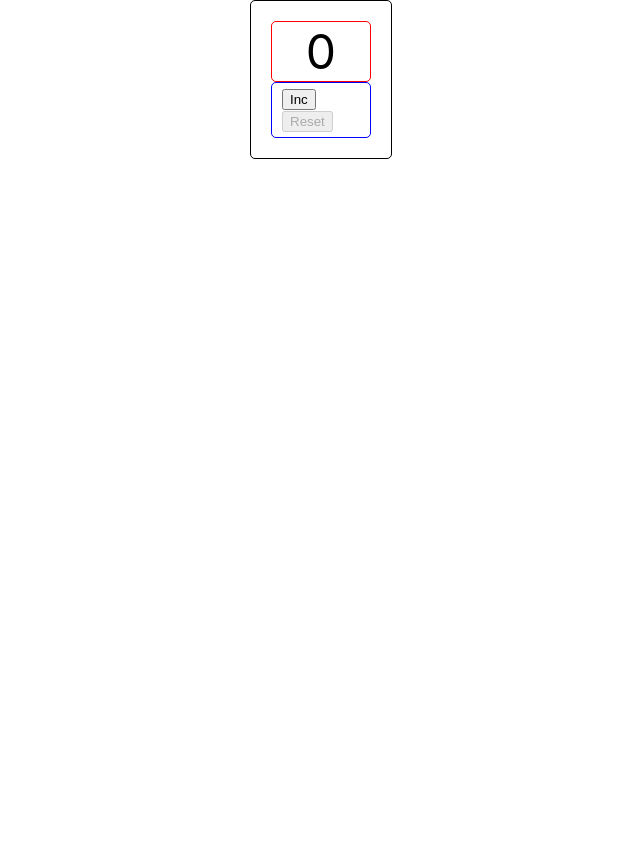
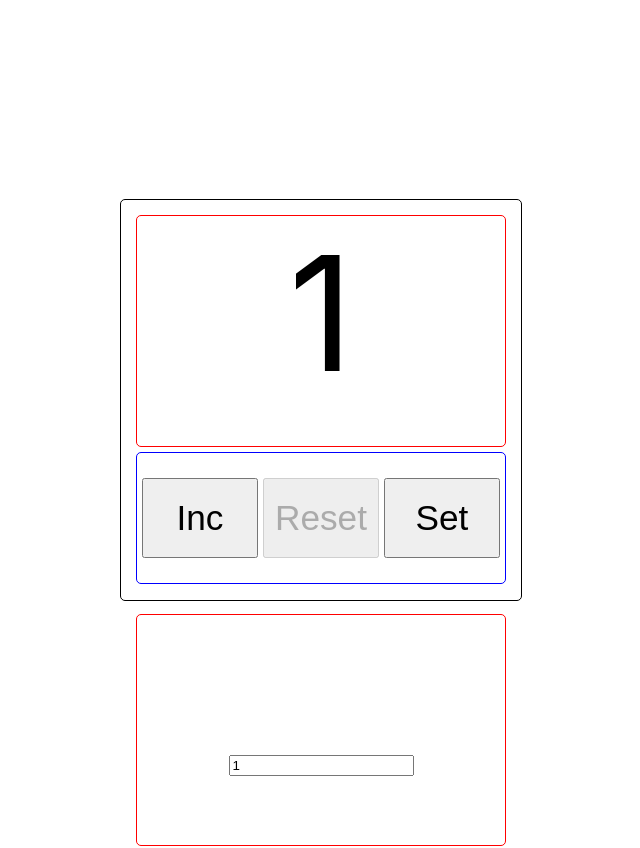
Before and after one commit to LeonShus/CounterTS, a React (Create React App) app: page / in a window 1280 px wide. Shown: the top 848 px of the page, without its empty margins (319-959 px from the left). Before the commit the page ends 800 px from the top, so only its background shows below. Built offline with nearby package versions, Linux system fonts and the light colour scheme.

Commit message:
add Settings & refactoring Counter

```diff
--- a/src/App.module.css
+++ b/src/App.module.css
@@ -1,6 +1,11 @@
 .container {
+    width: 400px;
+    height: 400px;
     border: 1px solid black;
     border-radius: 5px;
-    width: 140px;
-    margin: auto;
+    position: absolute;
+    top: 50%;
+    left: 50%;
+    margin-right: -50%;
+    transform: translate(-50%, -50%);
 }
--- a/src/App.tsx
+++ b/src/App.tsx
@@ -1,19 +1,23 @@
 import React, {useState} from "react"
 import classes from "./App.module.css"
-import {CounterComponent} from "./Components/CounterComponent";
+import {CounterComponent} from "./Components/Counter/CounterComponent";
+import {SettingsForCounter} from "./Components/SettingsForCounter/SettingsForCounter";
 
 function App() {
 
-    const [counter, setCounter] = useState<number>(0)
-    const maxCounter = 2
+    const [maxCounter, setMaxCounter] = useState<number>(5)
+    const [minCounter, setMinCounter] = useState<number>(1)
+
+    const [counter, setCounter] = useState<number>(minCounter)
+
 
     const incCounter = () => {
-        if(counter < maxCounter){
+        if (counter < maxCounter) {
             setCounter(counter + 1)
         }
     }
     const resetCounter = () => {
-        setCounter(0)
+        setCounter(minCounter)
     }
 
     return (
@@ -21,7 +25,17 @@ function App() {
             <CounterComponent counter={counter}
                               incCounter={incCounter}
                               resetCounter={resetCounter}
-                              maxCounter={maxCounter}/>
+                              maxCounter={maxCounter}
+                              minCounter={minCounter}
+                              setCounter={setCounter}
+            />
+
+
+            <SettingsForCounter maxCounter={maxCounter}
+                                minCounter={minCounter}
+                                setMaxCounter={setMaxCounter}
+                                setMinCounter={setMinCounter}
+            />
         </div>
     );
 }
--- /dev/null
+++ b/src/Components/Counter/CounterComponent.module.css
@@ -0,0 +1,30 @@
+.container {
+    padding: 15px;
+}
+.counter{
+    height: 230px;
+    font-size: 10rem;
+    border: 1px solid red;
+    border-radius: 5px;
+    text-align: center;
+    margin-bottom: 5px;
+}
+.btnCont{
+    display: grid;
+    grid-template-columns: 1fr 1fr 1fr;
+    align-items: center;
+    grid-gap: 5px;
+
+    height: 120px;
+    border: 1px solid blue;
+    border-radius: 5px;
+    padding: 5px;
+}
+.btn {
+    height: 80px;
+    font-size: 2.2rem;
+
+}
+.maxVal{
+    color: red;
+}
--- /dev/null
+++ b/src/Components/Counter/CounterComponent.tsx
@@ -0,0 +1,46 @@
+import React, {useEffect, useState} from "react"
+import classes from "./CounterComponent.module.css"
+import {Button} from "../DefaultComponent/Button";
+
+type CounterComponentType = {
+    counter: number
+    incCounter: () => void
+    resetCounter: () => void
+    maxCounter: number
+    minCounter: number
+    setCounter: (e: number) => void
+}
+
+export const CounterComponent = ({
+                                     counter, incCounter, resetCounter,
+                                     maxCounter, minCounter, ...props
+                                 }: CounterComponentType) => {
+
+    //Проверка на валидный counter
+    useEffect(() => {
+        counter > maxCounter &&
+        props.setCounter(maxCounter)
+
+        counter < minCounter &&
+        props.setCounter(minCounter)
+
+    }, [maxCounter, minCounter])
+
+    const disableFunc = (n: number) => counter === n
+
+    const maxCounterStyle = counter >= maxCounter ? classes.maxVal : ""
+
+    return (
+        <div className={classes.container}>
+            <div className={`${maxCounterStyle} ${classes.counter}`}>
+                {counter}
+            </div>
+            <div className={classes.btnCont}>
+                <Button style={classes.btn} disabled={disableFunc(maxCounter)} callback={incCounter} name={"Inc"}/>
+                <Button style={classes.btn} disabled={disableFunc(minCounter)} callback={resetCounter} name={"Reset"}/>
+                <Button style={classes.btn} callback={resetCounter} name={"Set"}/>
+            </div>
+
+        </div>
+    )
+}
--- a/src/Components/CounterComponent.module.css
+++ /dev/null
@@ -1,21 +0,0 @@
-.container {
-    padding: 20px;
-}
-.counter{
-    font-size: 3rem;
-    border: 1px solid red;
-    border-radius: 5px;
-    text-align: center;
-}
-.btnCont{
-    border: 1px solid blue;
-    border-radius: 5px;
-    padding: 5px;
-}
-.btnCont button {
-    margin-left: 5px;
-}
-
-.maxVal{
-    color: red;
-}
--- a/src/Components/CounterComponent.tsx
+++ /dev/null
@@ -1,30 +0,0 @@
-import React from "react"
-import classes from "./CounterComponent.module.css"
-import {Button} from "./DefaultComponent/Button";
-
-type CounterComponentType = {
-    counter: number
-    incCounter: () => void
-    resetCounter: () => void
-    maxCounter: number
-}
-
-export const CounterComponent = ({counter, incCounter, resetCounter, maxCounter}: CounterComponentType) => {
-
-    const disableFunc = (n: number) => counter === n
-
-    const maxCounterStyle = counter === maxCounter ? classes.maxVal : ""
-
-    return (
-        <div className={classes.container}>
-            <div className={`${maxCounterStyle} ${classes.counter}`}>
-                {counter}
-            </div>
-            <div className={classes.btnCont}>
-                <Button disabled={disableFunc(maxCounter)} callback={incCounter} name={"Inc"}/>
-                <Button disabled={disableFunc(0)} callback={resetCounter} name={"Reset"}/>
-            </div>
-
-        </div>
-    )
-}
--- a/src/Components/DefaultComponent/Button.tsx
+++ b/src/Components/DefaultComponent/Button.tsx
@@ -4,10 +4,11 @@ type ButtonType = {
     name: string
     callback: () => void
     disabled?: boolean
+    style: string
 }
 
-export const Button = ({name, callback, disabled}: ButtonType) => {
+export const Button = ({name, callback, disabled, style}: ButtonType) => {
     return (
-        <button disabled={disabled} onClick={callback}>{name}</button>
+        <button className={style} disabled={disabled} onClick={callback}>{name}</button>
     )
 }
--- /dev/null
+++ b/src/Components/SettingsForCounter/SettingsForCounter.tsx
@@ -0,0 +1,50 @@
+import React, {ChangeEvent} from "react"
+import classes from "../Counter/CounterComponent.module.css";
+import {Button} from "../DefaultComponent/Button";
+
+type SettingsForCounterPropsType = {
+    maxCounter: number
+    minCounter: number
+    setMaxCounter: (e: number) => void
+    setMinCounter: (e: number) => void
+}
+
+export const SettingsForCounter = ({
+                                       maxCounter,
+                                       minCounter,
+                                       setMaxCounter,
+                                       setMinCounter
+                                   }: SettingsForCounterPropsType) => {
+
+    const inpMaxHandler = (e: ChangeEvent<HTMLInputElement>) => {
+        const maxNum = parseInt(e.currentTarget.value)
+
+        maxNum > minCounter &&
+        setMaxCounter(maxNum)
+    }
+
+    const inpMinHandler = (e: ChangeEvent<HTMLInputElement>) => {
+        const minNum = parseInt(e.currentTarget.value)
+
+        minNum < maxCounter && minNum >= 0 &&
+        setMinCounter(minNum)
+    }
+
+    return (
+        <div className={classes.container}>
+            <div className={` ${classes.counter}`}>
+                <input type="number"
+                       value={minCounter}
+                       onChange={inpMinHandler}
+                />
+                <input type="number"
+                       value={maxCounter}
+                       onChange={inpMaxHandler}
+                />
+            </div>
+            <div className={classes.btnCont}>
+                <Button style={classes.btn} callback={() => alert("weqwe")} name={"Set"}/>
+            </div>
+        </div>
+    )
+}
--- a/tsconfig.json
+++ b/tsconfig.json
@@ -18,7 +18,7 @@
     "resolveJsonModule": true,
     "isolatedModules": true,
     "noEmit": true,
-    "jsx": "react"
+    "jsx": "react-jsx"
   },
   "include": [
     "src"
```
